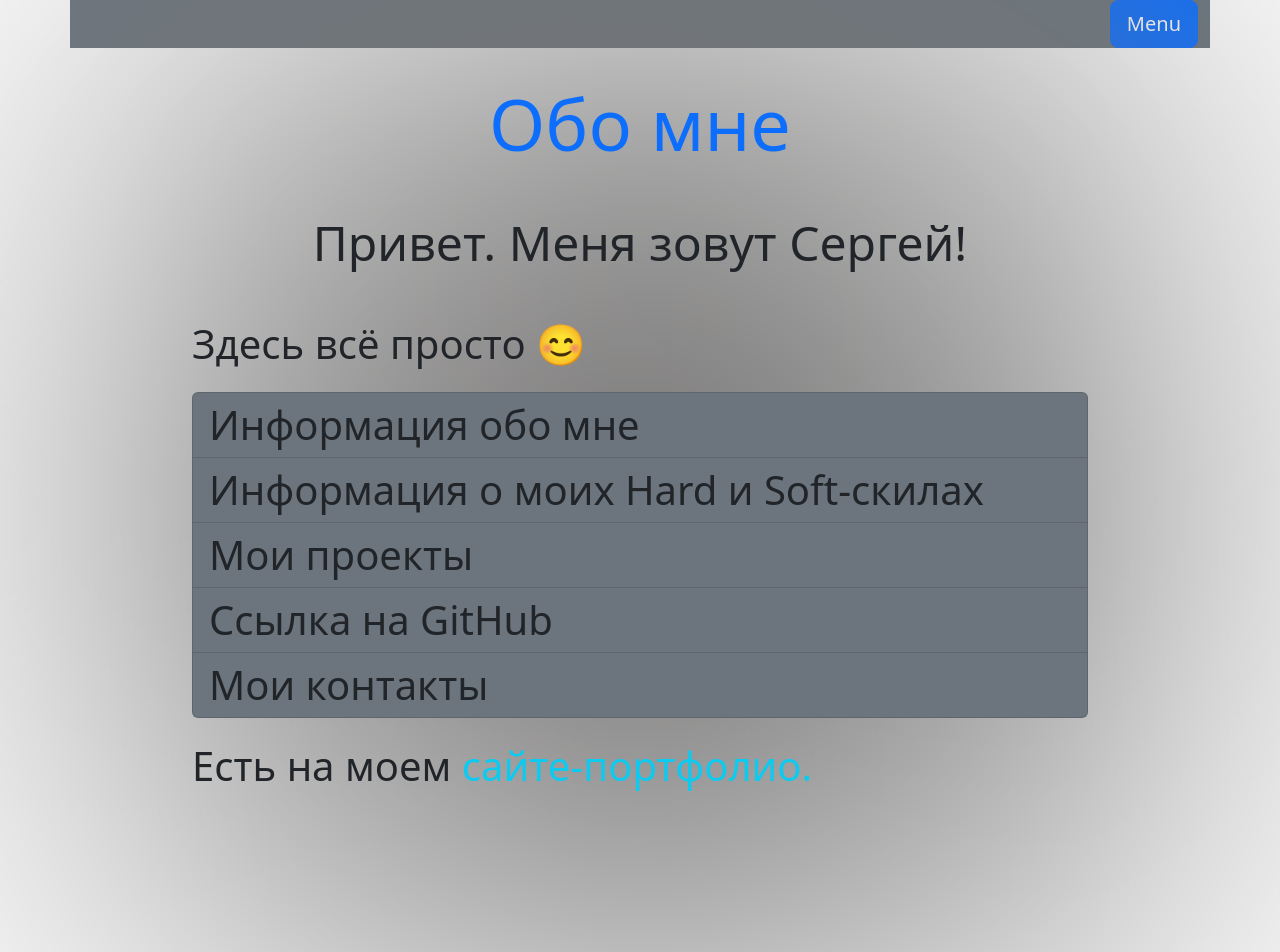
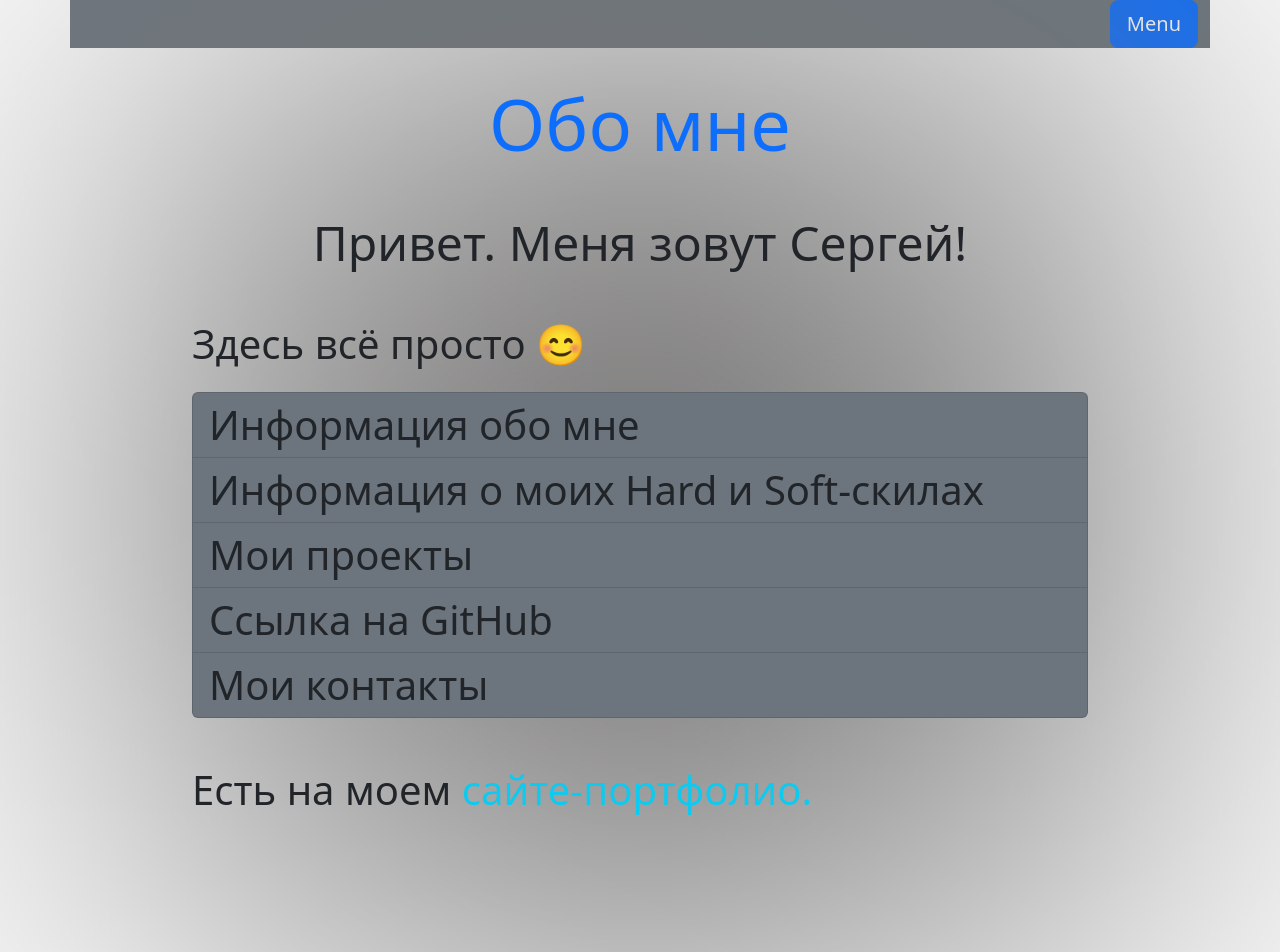
Before and after one commit to SergeyKazarinov/user-posts, a React (Vite) app: page /about-me in a window 1280 px wide. Shown: the top 952 px of the page. Built offline with nearby package versions, Linux system fonts and the light colour scheme.

Commit message:
fix(about-me): fix semantic tags

```diff
--- a/src/widgets/about-me/about-me.tsx
+++ b/src/widgets/about-me/about-me.tsx
@@ -12,7 +12,7 @@ const AboutMe: FC<AboutMeProps> = () => (
       <Card.Body>
         <Card.Title className='text-center text-primary display-2 lead'>Обо мне</Card.Title>
         <Card.Subtitle className='mt-5 display-5'>Привет. Меня зовут Сергей!</Card.Subtitle>
-        <Card.Text className='mt-5 display-6 text-start'>Здесь всё просто &#128522;
+        <Card.Text className='mt-5 display-6 text-start'>Здесь всё просто &#128522;</Card.Text>
         <ListGroup className='text-start mt-4 mb-4 display-6'>
           <ListGroupItem className='bg-secondary'>Информация обо мне</ListGroupItem>
           <ListGroupItem className='bg-secondary'>Информация о моих Hard и Soft-скилах </ListGroupItem>
@@ -20,6 +20,7 @@ const AboutMe: FC<AboutMeProps> = () => (
           <ListGroupItem className='bg-secondary'>Ссылка на GitHub</ListGroupItem>
           <ListGroupItem className='bg-secondary'>Мои контакты</ListGroupItem>
         </ListGroup>
+        <Card.Text className='mt-5 display-6 text-start'>
           {'Есть на моем '}
           <Card.Link href='https://kazarinov.nomoredomains.club/' className='text-info text-decoration-none' target='_blank'>сайте-портфолио.</Card.Link>
         </Card.Text>
```
Lines whose indentation alone changed are shown as unchanged.
